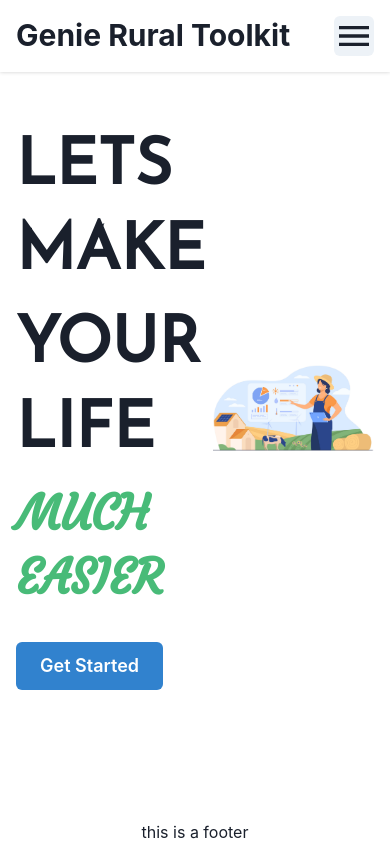
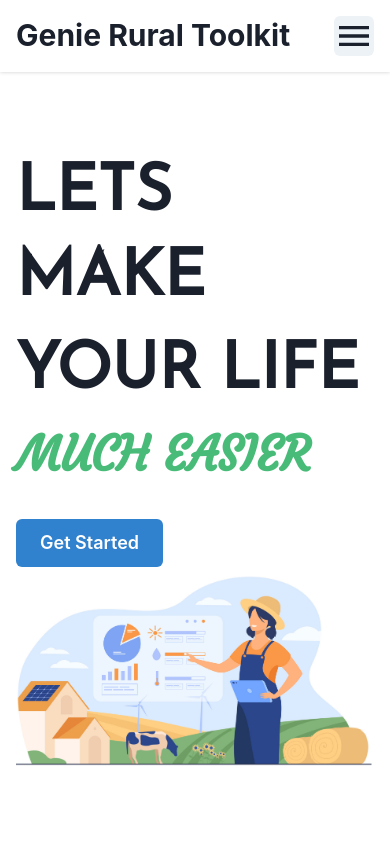
Before and after one commit to anas-asimi/Genie-rural-toolkit, a React (Vite) app: page / in a window 390 px wide. Built offline with nearby package versions, Linux system fonts and the light colour scheme.

Commit message:
improve landing page responsive functionality

```diff
--- a/src/components/Footer.jsx
+++ /dev/null
@@ -1,9 +0,0 @@
-import { Center } from '@chakra-ui/react'
-
-export default function Footer() {
-  return (
-    <Center>
-      this is a footer
-    </Center>
-  )
-}
--- a/src/layouts/Layout.jsx
+++ b/src/layouts/Layout.jsx
@@ -1,15 +1,11 @@
 import Header from '../components/Header'
 import { Outlet } from "react-router-dom";
-import { Spacer } from "@chakra-ui/react";
-import Footer from '../components/Footer'
 
 export default function Layout() {
   return (
     <>
       <Header />
       <Outlet />
-      <Spacer />
-      <Footer />
     </>
   )
 }
--- a/src/pages/About.jsx
+++ b/src/pages/About.jsx
@@ -1,7 +1,8 @@
-import React from 'react'
+import { Center } from "@chakra-ui/react";
 
 export default function About() {
   return (
-    <div>About</div>
-  )
+    <Center as="main" w='100%' flex='1'>
+      about
+    </Center>  )
 }
--- a/src/pages/Coordinates.jsx
+++ b/src/pages/Coordinates.jsx
@@ -1,7 +1,8 @@
-import React from 'react'
+import { Center } from "@chakra-ui/react";
 
 export default function Coordinates() {
   return (
-    <div>Coordinates</div>
-  )
+    <Center as="main" w='100%' flex='1'>
+      Coordinates
+    </Center>  )
 }
--- a/src/pages/Home.jsx
+++ b/src/pages/Home.jsx
@@ -1,11 +1,12 @@
-import { Box, Button, Center, HStack, Heading, Image, VStack } from "@chakra-ui/react";
+import { Box, Button, Center, HStack, Heading, Image, Show, VStack } from "@chakra-ui/react";
 import { Link, Link as ReactLink } from "react-router-dom";
 
 export default function Home() {
   return (
     <Center as="main" w='100%' flex='1' p='16px' maxW='1200px'>
+      <Show above="lg">
       <HStack>
-        <Box flex='1'>
+          <Box flex='1' minWidth='380px'>
           <VStack alignItems='flex-start' textTransform="uppercase">
             <Heading fontSize='64px' fontFamily='Josefin Sans'>
               Lets make
@@ -25,6 +26,30 @@ export default function Home() {
           <Image src='./landing.jpg' alt='irrigation' objectFit='cover' />
         </Box>
       </HStack>
+      </Show>
+      <Show below="lg">
+      <VStack my='64px'>
+        <Box flex='1'>
+          <VStack alignItems='flex-start' textTransform="uppercase">
+            <Heading fontSize='64px' fontFamily='Josefin Sans'>
+              Lets make
+            </Heading>
+            <Heading fontSize='64px' fontFamily='Josefin Sans'>
+              Your Life
+            </Heading>
+            <Heading fontSize='48px' fontFamily='Courgette' color='green.400'>
+              Much Easier
+            </Heading>
+            <Link as={ReactLink} to="/storage">
+              <Button mt='24px' size='lg' colorScheme='blue'>Get Started</Button>
+            </Link>
+          </VStack>
+        </Box>
+        <Box flex='2'>
+          <Image src='./landing.jpg' alt='irrigation' objectFit='cover' width='100%' maxWidth='500px'/>
+        </Box>
+      </VStack>
+      </Show>
     </Center>
   )
 }
--- a/src/pages/Notfound.jsx
+++ b/src/pages/Notfound.jsx
@@ -1,7 +1,8 @@
-import React from 'react'
+import { Center } from "@chakra-ui/react";
 
 export default function Notfound() {
   return (
-    <div>Notfound</div>
-  )
+    <Center as="main" w='100%' flex='1'>
+      Notfound
+    </Center>  )
 }
--- a/src/pages/Pomps.jsx
+++ b/src/pages/Pomps.jsx
@@ -1,7 +1,8 @@
-import React from 'react'
+import { Center } from "@chakra-ui/react";
 
 export default function Pomps() {
   return (
-    <div>Pomps</div>
-  )
+    <Center as="main" w='100%' flex='1'>
+      Pomps
+    </Center>  )
 }
--- a/src/pages/Storage.jsx
+++ b/src/pages/Storage.jsx
@@ -1,7 +1,8 @@
-import React from 'react'
+import { Center } from "@chakra-ui/react";
 
 export default function Storage() {
   return (
-    <div>Storage</div>
-  )
+    <Center  as="main" w='100%' flex='1'>
+      Storage
+    </Center>  )
 }
```
